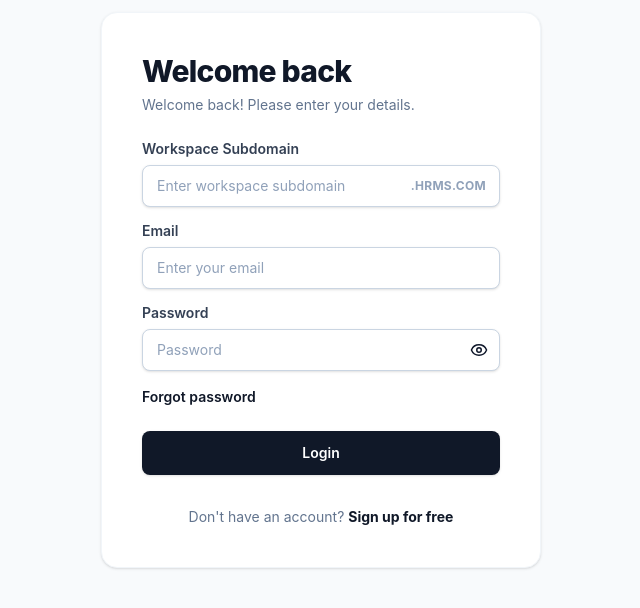
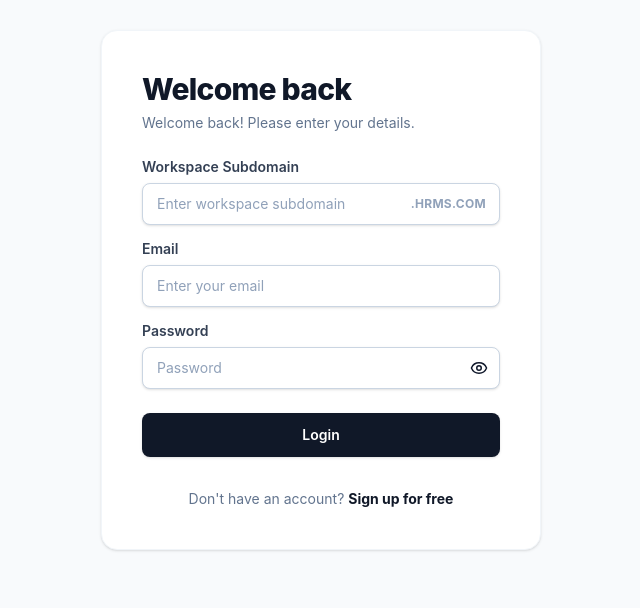
Before and after one commit to Apoorv2703/HRMS, a React (Vite) app in the folder frontend/: page /login in a window 1280 px wide. Shown: the part 110-718 px from the top of the page, without its empty margins (319-959 px from the left). Built offline with nearby package versions, Linux system fonts and the light colour scheme; no server answers.

Commit message:
final commit

```diff
--- a/frontend/src/pages/LoginPage.jsx
+++ b/frontend/src/pages/LoginPage.jsx
@@ -400,15 +400,7 @@ const LoginPage = () => {
               </div>
             </div>
 
-            {/* Forgot Password Link */}
-            <div className="flex justify-start">
-              <Link
-                to={`/forgot-password${subdomain ? `?subdomain=${encodeURIComponent(subdomain)}` : ''}`}
-                className="text-sm font-semibold text-[#101828] hover:underline transition duration-150"
-              >
-                Forgot password
-              </Link>
-            </div>
+
 
             {/* Submit Button */}
             <div className="pt-2">
```
